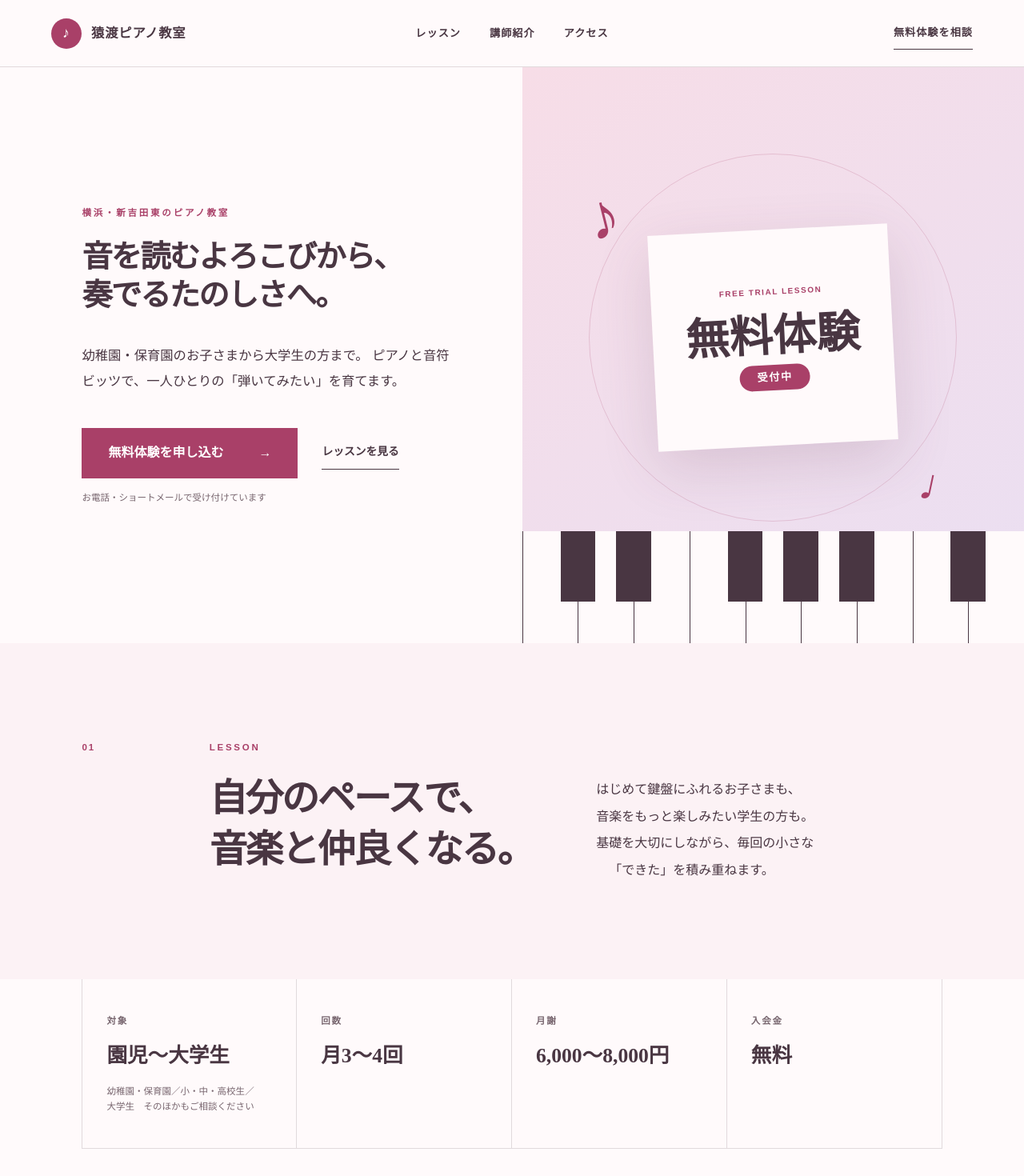
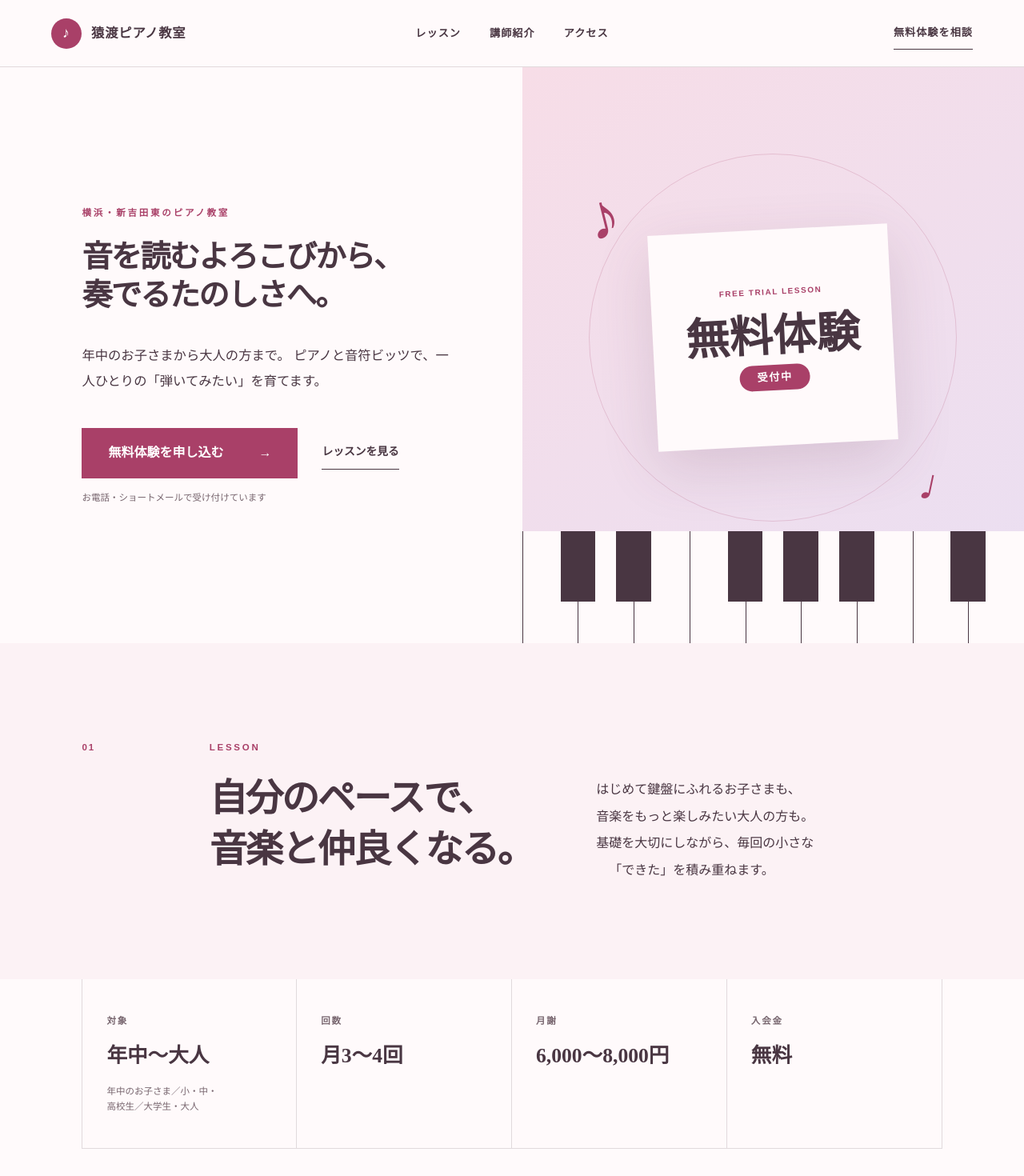
Before and after one commit to ape36soundscape/saruwatari-pianolessonclass-yokohama, a Next.js app: page / in a window 1280 px wide. Shown: the top 1470 px of the page at 80% size. Built offline with nearby package versions, Linux system fonts and the light colour scheme.

Commit message:
Update lesson ages and FAQ details

```diff
--- a/app/layout.tsx
+++ b/app/layout.tsx
@@ -9,7 +9,7 @@ const siteUrl =
     : "https://ape36soundscape.github.io/saruwatari-pianolessonclass-yokohama/";
 const title = "猿渡ピアノ教室｜横浜・新吉田東";
 const description =
-  "横浜市港北区新吉田東のピアノ教室。幼稚園・保育園のお子さまから大学生まで、ピアノと音符ビッツを学べます。その他の年代の方もお気軽にご相談ください。";
+  "横浜市港北区新吉田東のピアノ教室。年中のお子さまから大人の方まで、ピアノと音符ビッツを学べます。";
 
 export const metadata: Metadata = {
   metadataBase: new URL(siteUrl),
--- a/app/page.tsx
+++ b/app/page.tsx
@@ -3,8 +3,8 @@ import PrintButton from "./PrintButton";
 const lessonFacts = [
   {
     label: "対象",
-    value: "園児〜大学生",
-    note: "幼稚園・保育園／小・中・高校生／大学生　そのほかもご相談ください",
+    value: "年中〜大人",
+    note: "年中のお子さま／小・中・高校生／大学生・大人",
   },
   { label: "回数", value: "月3〜4回" },
   { label: "月謝", value: "6,000〜8,000円" },
@@ -15,7 +15,7 @@ const faqs = [
   {
     question: "ピアノが初めてでも大丈夫ですか？",
     answer:
-      "もちろんです。幼稚園・保育園、小学生、中学生、高校生、大学生まで、一人ひとりの経験やペースに合わせてレッスンします。そのほかの方も、ご希望を伺いながら一緒に考えますので、どうぞ気軽にご相談ください。",
+      "もちろんです。年中のお子さまから大人の方まで、一人ひとりの経験やペースに合わせてレッスンします。どうぞ気軽にご相談ください。",
   },
   {
     question: "体験レッスンに費用はかかりますか？",
@@ -26,6 +26,16 @@ const faqs = [
     question: "レッスンの曜日や時間は選べますか？",
     answer:
       "空き状況によりご案内します。ご希望の曜日・時間を、お電話またはショートメールでお知らせください。",
+  },
+  {
+    question: "発表会はありますか？",
+    answer:
+      "年に一度あります。ソロ曲と連弾曲を演奏します。連弾曲では、生徒さんのお気に入りの曲を弾いたり、ご家族と連弾をしたりと、良い思い出になります。",
+  },
+  {
+    question: "使用している教材は何ですか？",
+    answer:
+      "主にバーナムとオルガンピアノ、もしくはひけるよジュニアから始めていますが、生徒さんの個性に合わせて柔軟に変更したりしています。リズムや音符の読みの練習では音符ビッツというソルフェージュ学習法を用いて行っています。",
   },
 ];
 
@@ -82,7 +92,7 @@ export default function Home() {
             <span>奏でるたのしさへ。</span>
           </h1>
           <p className="hero-lead">
-            幼稚園・保育園のお子さまから大学生の方まで。
+            年中のお子さまから大人の方まで。
             ピアノと音符ビッツで、一人ひとりの「弾いてみたい」を育てます。
           </p>
           <div className="hero-actions">
@@ -130,7 +140,7 @@ export default function Home() {
         </div>
         <p className="intro-copy">
           <span className="reading-line">はじめて鍵盤にふれるお子さまも、</span>
-          <span className="reading-line">音楽をもっと楽しみたい学生の方も。</span>
+          <span className="reading-line">音楽をもっと楽しみたい大人の方も。</span>
           <span className="reading-line">基礎を大切にしながら、毎回の小さな</span>
           <span className="reading-line">「できた」を積み重ねます。</span>
         </p>
@@ -239,10 +249,7 @@ export default function Home() {
             </div>
             <div>
               <dt>対象</dt>
-              <dd>
-                園児〜大学生
-                <small>そのほかの方もご相談ください</small>
-              </dd>
+              <dd>年中〜大人</dd>
             </div>
             <div>
               <dt>体験</dt>
```
Also changed, not shown: 引き継ぎメモ_猿渡ピアノ教室.txt.
